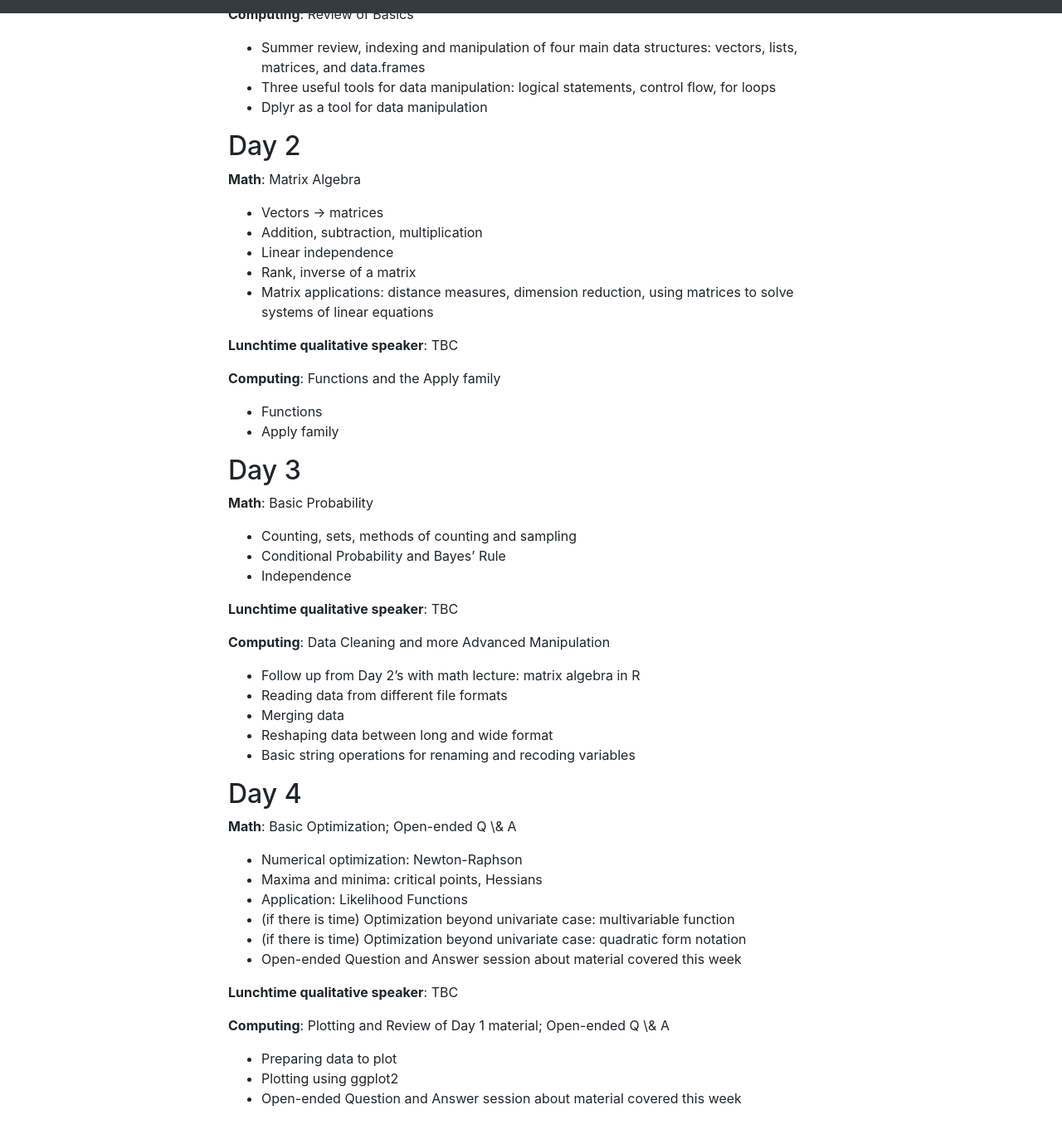
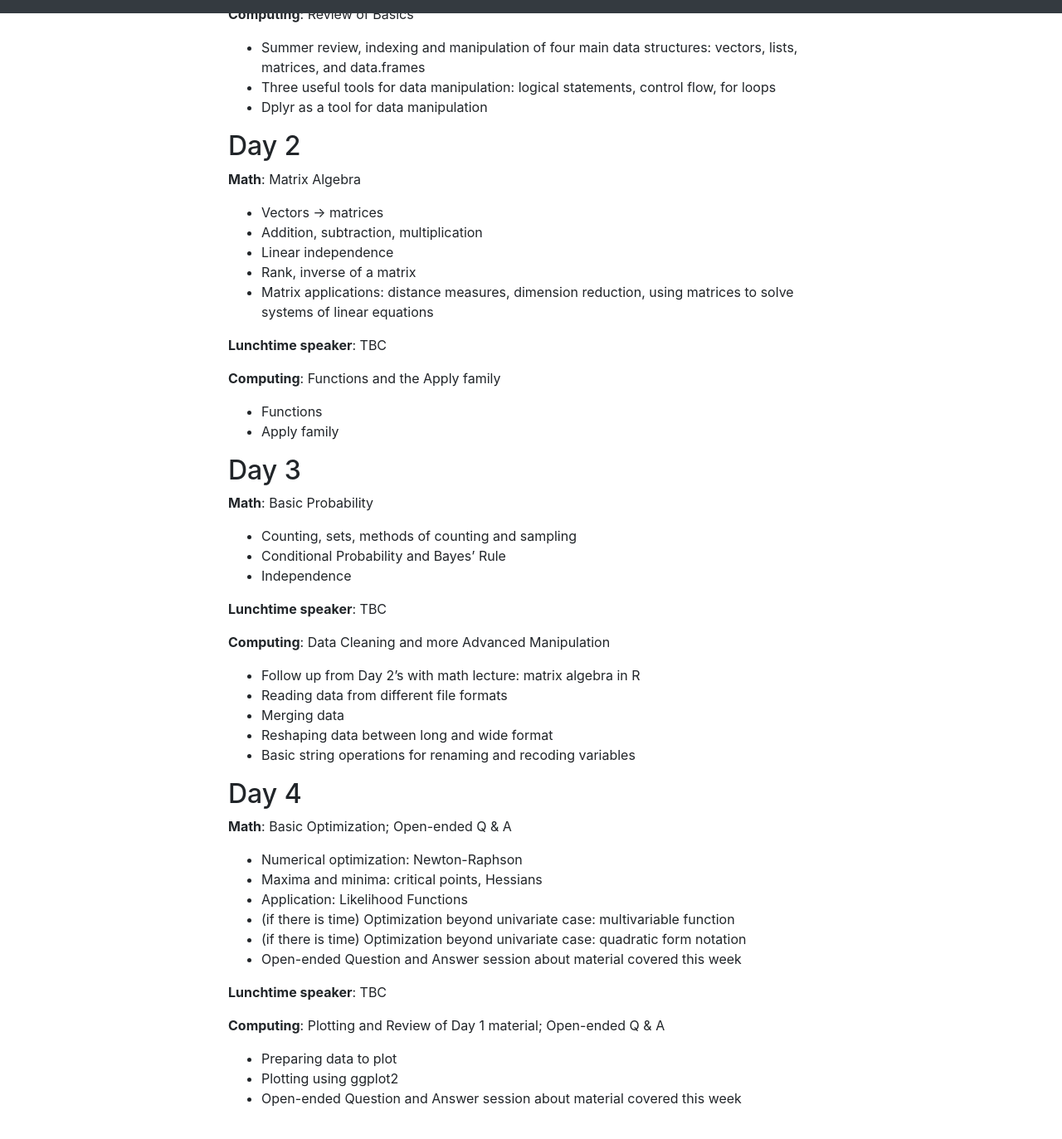
Before and after one commit to bstewart/princeton_methods_camp, a Jekyll site: the page built from camp.md, in a window 1280 px wide and 1400 px high, scrolled down 568 px. Shown: the top 1373 px of the window at 83% size. Built offline with Jekyll 4.4.1, drawn with Linux system fonts in a browser that asks for light colours; our own code applies the rules of GitHub Pages for plain Markdown files; some of the changed text lies outside the part shown.

Commit message:
a few small changes

```diff
--- a/camp.md
+++ b/camp.md
@@ -20,7 +20,7 @@ Afternoon session, programming : *2:00 - 4:00 PM*
 - Two tools useful for optimization: higher-order derivatives and partial derivatives
 - Preview simple case of univariate optimization
 
-**Lunchtime qualitative speaker**: TBC
+**Lunchtime speaker**: TBC
 
 **Computing**: Review of Basics
 
@@ -38,7 +38,7 @@ Afternoon session, programming : *2:00 - 4:00 PM*
 - Rank, inverse of a matrix
 - Matrix applications: distance measures, dimension reduction, using matrices to solve systems of linear equations
 
-**Lunchtime qualitative speaker**: TBC
+**Lunchtime speaker**: TBC
 
 **Computing**: Functions and the Apply family
 
@@ -54,7 +54,7 @@ Afternoon session, programming : *2:00 - 4:00 PM*
 - Conditional Probability and Bayes' Rule
 - Independence
 
-**Lunchtime qualitative speaker**: TBC
+**Lunchtime speaker**: TBC
 
 **Computing**: Data Cleaning and more Advanced Manipulation
 
@@ -66,7 +66,7 @@ Afternoon session, programming : *2:00 - 4:00 PM*
 
 ## Day 4
 
-**Math**: Basic Optimization; Open-ended Q \& A
+**Math**: Basic Optimization; Open-ended Q & A
 
 - Numerical optimization: Newton-Raphson
 - Maxima and minima: critical points, Hessians
@@ -75,9 +75,9 @@ Afternoon session, programming : *2:00 - 4:00 PM*
 - (if there is time) Optimization beyond univariate case: quadratic form notation
 - Open-ended Question and Answer session about material covered this week
 
-**Lunchtime qualitative speaker**: TBC
+**Lunchtime speaker**: TBC
 
-**Computing**: Plotting and Review of Day 1 material; Open-ended Q \& A
+**Computing**: Plotting and Review of Day 1 material; Open-ended Q & A
 
 - Preparing data to plot
 - Plotting using ggplot2
```
